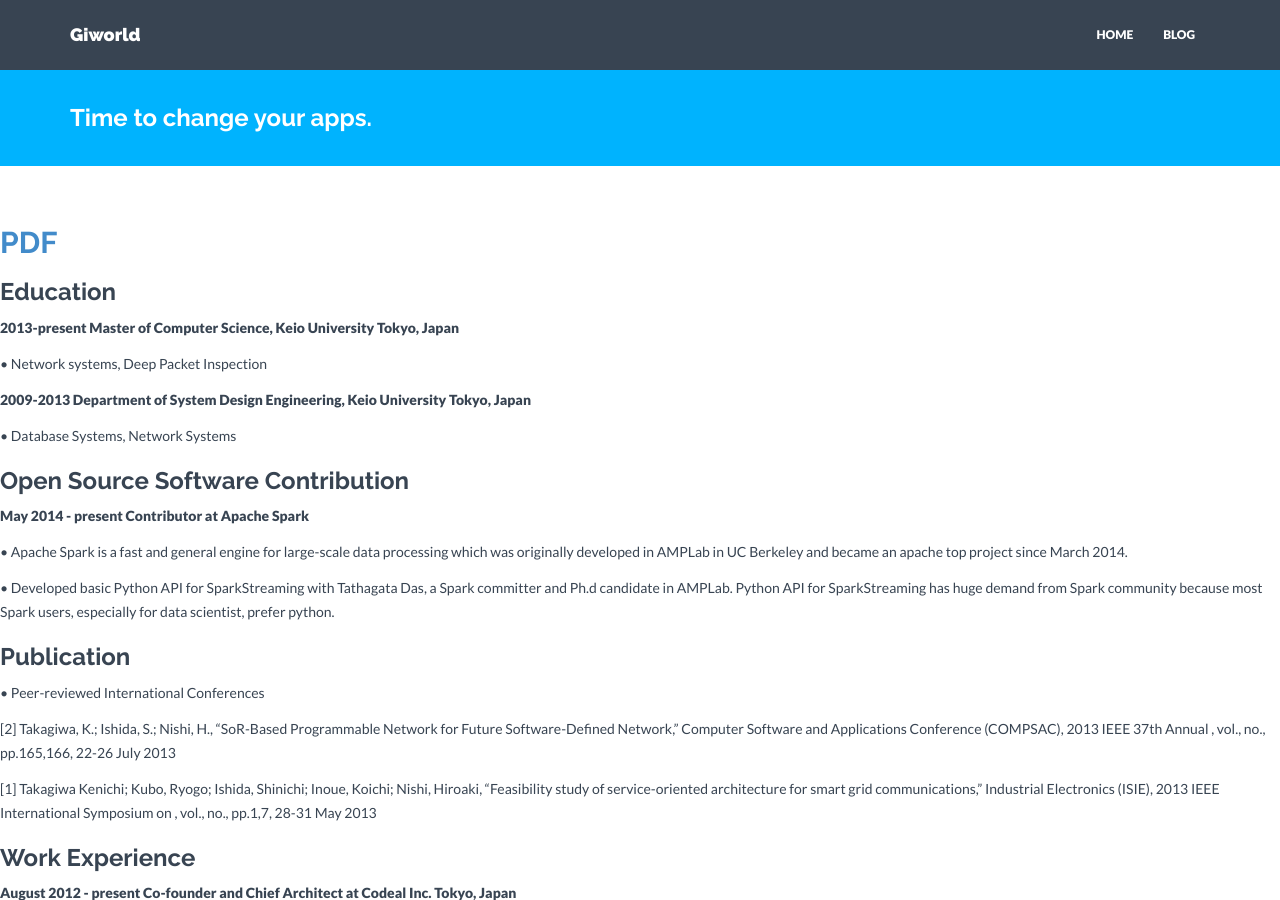
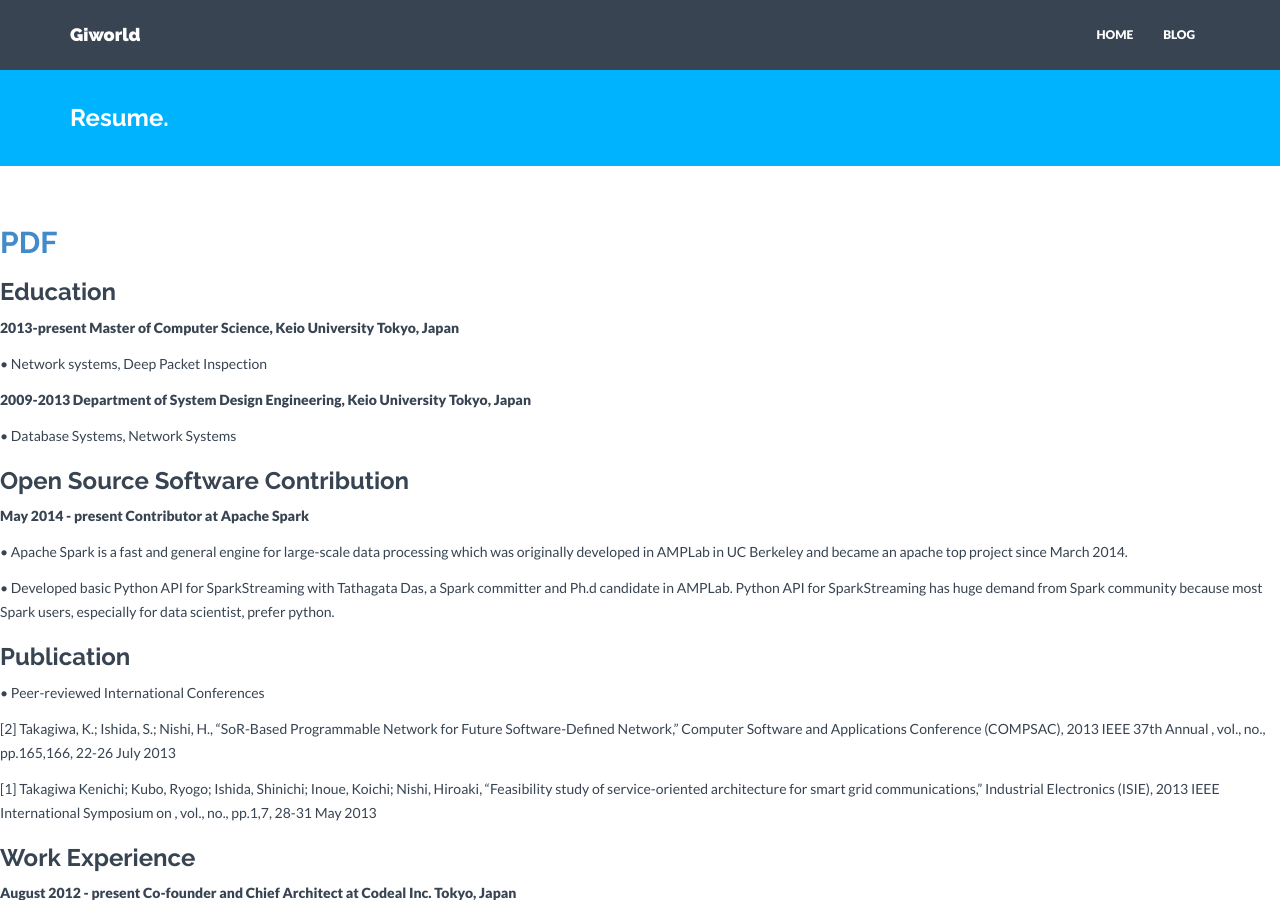
Before and after one commit to giwa/giworld.me, a Jekyll site: the page built from _posts/resume/2014-04-25-resume.markdown, in a window 1280 px wide and 900 px high. Built offline with Jekyll 4.4.1, drawn with Linux system fonts in a browser that asks for light colours; nearby versions of some CDN libraries.

Commit message:
fixed pdf link. It seems like we cannot use symbolic link

```diff
--- a/_posts/resume/2014-04-25-resume.markdown
+++ b/_posts/resume/2014-04-25-resume.markdown
@@ -1,12 +1,12 @@
 ---
 layout: resume
 category: resume
-title: "Time to change your apps"
+title: "Resume"
 date: 2014-04-25 16:54:46
 author: Admin
 ---
 
-## [PDF]({{ site.url }}/assets/downloads/resume/latest)
+## [PDF]({{ site.url }}/assets/downloads/resume/resume20140827.pdf)
 
 ### Education
 **2013-present Master of Computer Science, Keio University Tokyo, Japan**
```
